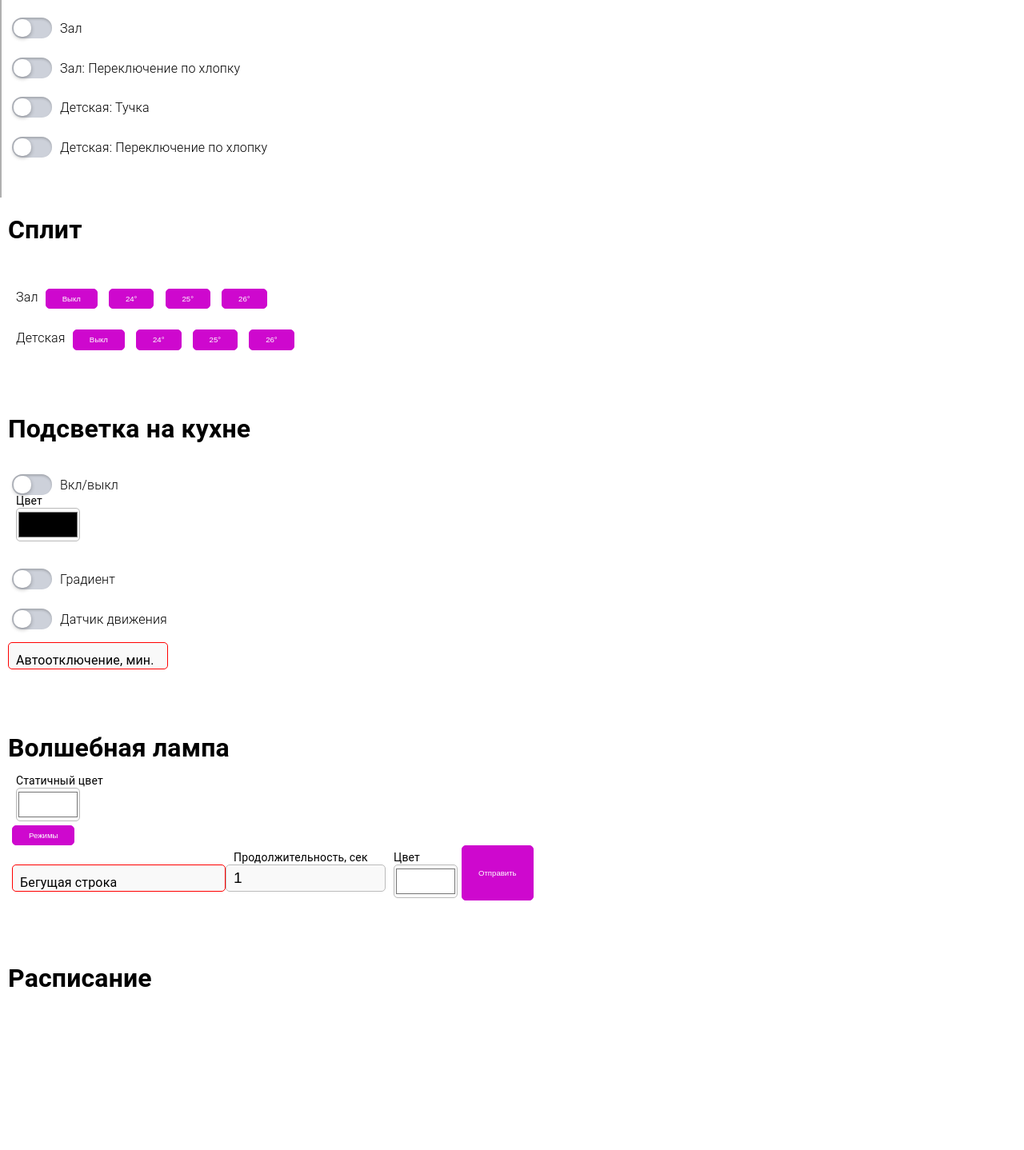
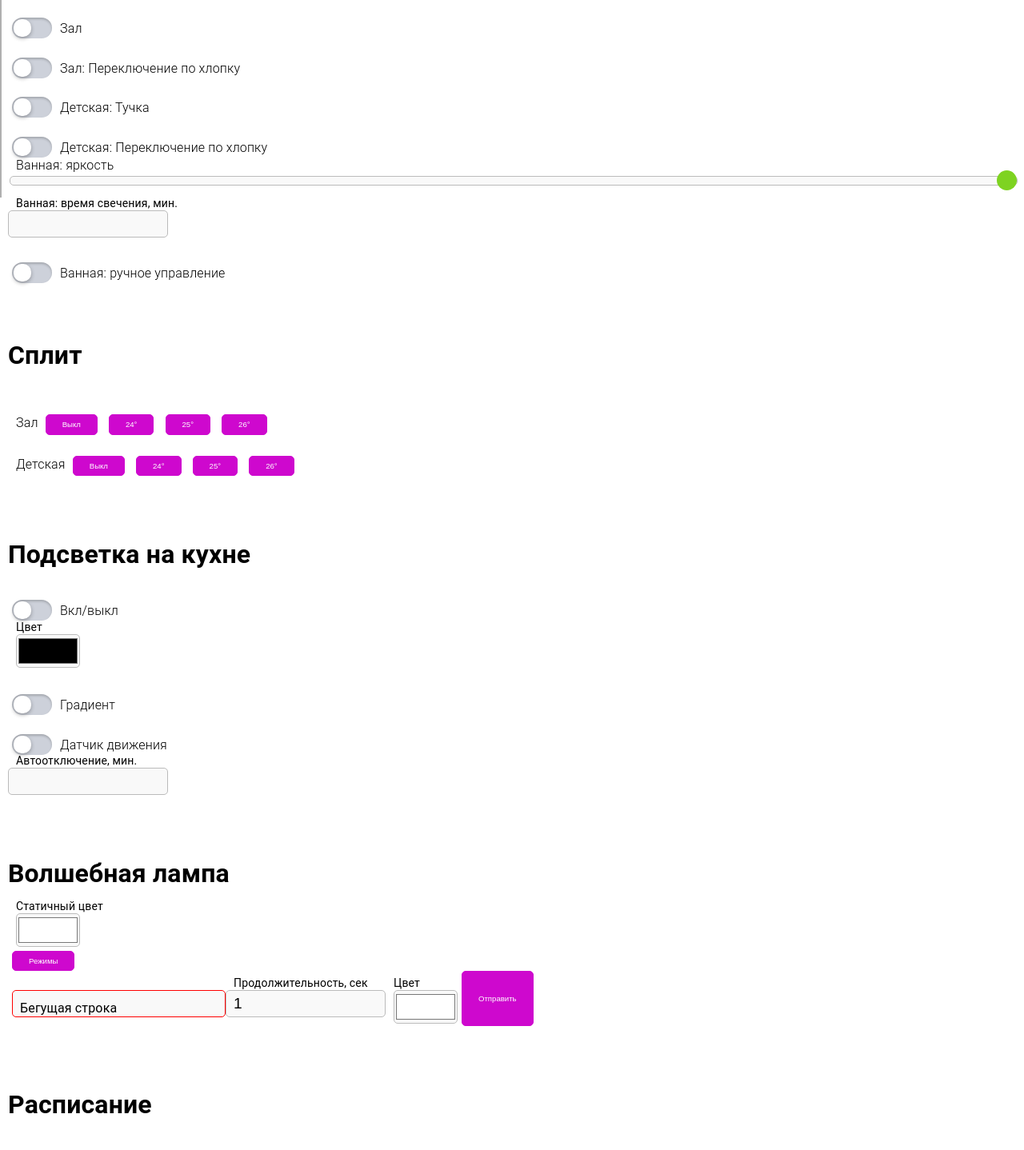
Before and after one commit to AndroiDjo/smarthome, a Flask app: template websrv/templates/index.html in a window 1280 px wide. Shown: the part 553-1991 px from the top of the page at 80% size. Before the commit the page ends 1787 px from the top, so only its background shows below. Run offline with Flask 2, Linux system fonts and the light colour scheme; the template is opened without the code that fills it, so the values that code supplies are empty; parts of the project's set-up code (start-up, migrations or seed data) failed here and were passed over.

Commit message:
доработал интерфейс ванной

```diff
--- a/websrv/templates/index.html
+++ b/websrv/templates/index.html
@@ -108,6 +108,28 @@
         <input type="checkbox" class="checkbox" name="lightcloud/childroom" id="lightcloudchildroomclap" onchange="switchCheckBox(this)" data-command="clap" />
         <label for="lightcloudchildroomclap">Детская: Переключение по хлопку</label>
     </div>
+    <div class="group">
+        <input type="range" min="0" max="1023" value="1023" onchange="setBrightness(this)" name="light/bathroom" data-command="ledpwm" />
+        <label>Ванная: яркость</label>
+    </div>
+    <div class="group">
+        <input type="number" name="light/bathroom" id="lightbathinterval" data-multiplier="60000" data-command="longi" min="1" max="255" value="" onchange="editInput(this)" />
+        <label for="lightbathinterval">Ванная: время свечения, мин.</label>
+    </div>
+    <div class="s12 m4 group">
+        <input type="checkbox" class="checkbox" name="light/bathroom" id="bathmanualcheckbox" onchange="bathManualModeSwitch(this)" data-command="manualmode" />
+        <label for="bathmanualcheckbox">Ванная: ручное управление</label>
+    </div>
+    <div id="lightbathroomblock" style="display: none;">
+        <div class="s12 m4 group">
+            <input type="checkbox" class="checkbox" name="light/bathroom" id="lightbathpower" onchange="switchCheckBox(this)" data-command="power" />
+            <label for="lightbathpower">Ванная: свет</label>
+        </div>
+        <div class="s12 m4 group">
+            <input type="checkbox" class="checkbox" name="light/bathroom" id="lightbathfan" onchange="switchCheckBox(this)" data-command="fan" />
+            <label for="lightbathfan">Ванная: вытяжка</label>
+        </div>
+    </div>
 
     <a name="split"><br/><br/></a>
     <h1>Сплит</h1>
@@ -154,11 +176,11 @@
             <label for="fromcolor">с цвета</label>
         </div>
         <div class="group">
-            <input type="number" name="rgb/kitchen" id="gradtime" data-multiplier="1" required=" " min="10" value="" onchange="processGradient(this)" />
+            <input type="number" name="rgb/kitchen" id="gradtime" data-command="gradtime" data-multiplier="1" required=" " min="10" value="" onchange="processGradient(this)" />
             <label for="gradtime">Время градиента, мс</label>
         </div>
         <div class="group">
-            <input type="number" name="rgb/kitchen" id="gradsteps" data-multiplier="1" required=" " min="1" value="" onchange="processGradient(this)" />
+            <input type="number" name="rgb/kitchen" id="gradsteps" data-command="gradsteps" data-multiplier="1" required=" " min="1" value="" onchange="processGradient(this)" />
             <label for="gradsteps">Количество шагов градиента</label>
         </div>
     </div>
@@ -167,7 +189,7 @@
         <label for="rgbkitchendetectmove">Датчик движения</label>
     </div>
     <div class="group">
-        <input type="number" name="rgb/kitchen" id="delaymove" data-multiplier="60000000" required=" " min="0" max="255" value="" onchange="editInput(this)" />
+        <input type="number" name="rgb/kitchen" id="delaymove" data-multiplier="60000000" data-command="delaymove" min="1" max="255" value="" onchange="editInput(this)" />
         <label for="delaymove">Автоотключение, мин.</label>
     </div>
 
@@ -251,7 +273,7 @@
 
          $("input[type=number]").each(function(index){
              try {
-                this.value = parseInt(config[this.name][this.id]) / parseInt(this.dataset.multiplier);
+                this.value = parseInt(config[this.name][this.dataset.command]) / parseInt(this.dataset.multiplier);
              } catch (e) {
                 console.log('Ошибка ' + e.name + ":" + e.message + "\n" + e.stack);
              }
@@ -283,6 +305,10 @@
 
          if (config["rgb/kitchen"].gradient == 1) {
             $("#rgbkitchengradientblock").slideToggle('slow');
+         }
+
+         if (config["light/bathroom"].manualmode == 1) {
+            $("#lightbathroomblock").slideToggle('slow');
          }
 
      }
@@ -349,6 +375,12 @@
         mqttpubnsave(obj.name, JSON.stringify(json));
      }
 
+     function setBrightness(obj) {
+        var json = {}
+        json[obj.dataset.command] = obj.value;
+        mqttpubnsave(obj.name, JSON.stringify(json));
+     }
+
      function processSplit(obj) {
         irsend(obj.name, obj.id);
      }
@@ -356,8 +388,7 @@
      function editInput(obj) {
         var json = {}
         var mlt = parseInt(obj.dataset.multiplier);
-        json[obj.id] = parseInt(obj.value) * mlt;
-        config[obj.name][obj.id] = json[obj.id]
+        json[obj.dataset.command] = parseInt(obj.value) * mlt;
         mqttpubnsave(obj.name, JSON.stringify(json));
      }
 
@@ -399,6 +430,11 @@
         var fromcolor = getJsonColor($("#fromcolor")[0]);
         var tocolor = getJsonColor($("#tocolor")[0]);
         mqttpubnsave(obj.name, JSON.stringify($.extend(json, fromcolor, tocolor)));
+     }
+
+     function bathManualModeSwitch(obj) {
+        $("#lightbathroomblock").slideToggle('slow');
+        switchCheckBox(obj);
      }
 
      function getCurtainCommand(id) {
```
Also changed, not shown: 1 other file.
